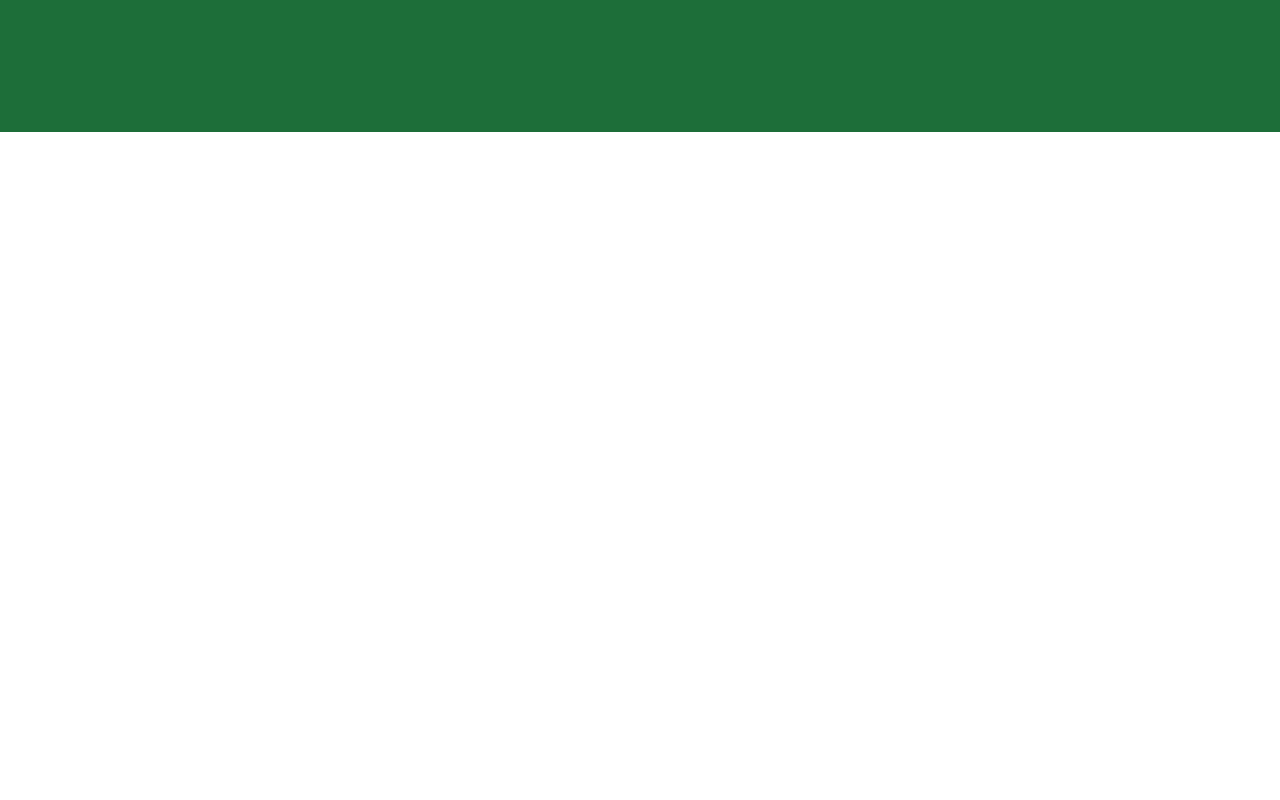
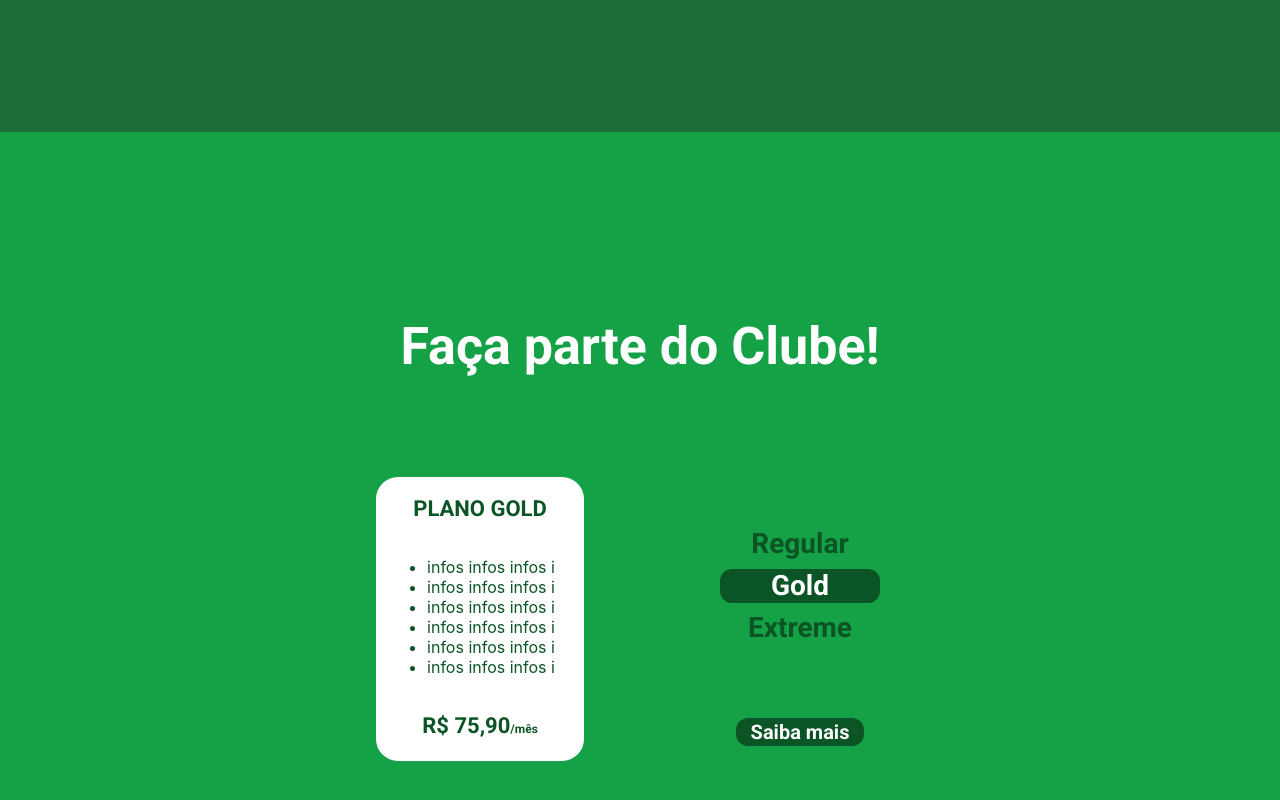
Before and after one commit to jjpdr/Frontend_TFG_cachaca, a React (Create React App) app: page / in a window 1280 px wide. Shown: the part 1468-2268 px from the top of the page. Before the commit the page ends 1600 px from the top, so only its background shows below. Built offline with nearby package versions, Linux system fonts and the light colour scheme; a web font is replaced by a local one.

Commit message:
feat: 🎸 page three added

```diff
--- a/src/components/Home/index.jsx
+++ b/src/components/Home/index.jsx
@@ -26,6 +26,39 @@ export default function Home() {
                     </div>
                 </div>
             </div>
+            <div className="page no-three">
+                <div className="content">
+                    <h1>Faça parte do Clube!</h1>
+                    <div className="plans">
+                        <div>
+                            <div className="plan">
+                                <h2>PLANO GOLD</h2>
+                                <ul>
+                                    <li>infos infos infos i</li>
+                                    <li>infos infos infos i</li>
+                                    <li>infos infos infos i</li>
+                                    <li>infos infos infos i</li>
+                                    <li>infos infos infos i</li>
+                                    <li>infos infos infos i</li>
+                                </ul>
+                                <h2>R$ 75,90<span>/mês</span></h2>
+                            </div>
+                        </div>
+                        <div>
+                            <div className="selection">
+                                <div className="plans-selection">
+                                    <button className="btn-plan">Regular</button>
+                                    <button className="btn-plan selected">Gold</button>
+                                    <button className="btn-plan">Extreme</button>
+                                </div>
+                                <div className="btn-container">
+                                    <button>Saiba mais</button>
+                                </div>
+                            </div>
+                        </div>
+                    </div>
+                </div>
+            </div>
         </div>
     )
 }
--- a/src/components/Home/style.scss
+++ b/src/components/Home/style.scss
@@ -103,5 +103,147 @@
                 }
             }
         }
+
+        &.no-three {
+            display: flex;
+            align-items: center;
+            justify-content: center;
+            background-color: #15A146;
+
+            ;
+
+            .content {
+                display: flex;
+                flex-direction: column;
+                align-items: center;
+
+                margin-top: 100px;
+                width: 50%;
+                height: 75%;
+
+                h1 {
+                    font-style: normal;
+                    font-weight: bold;
+                    color: #FFFFFF;
+
+                    font-family: Roboto;
+
+                    margin-bottom: 100px;
+                    font-size: 52px;
+                    line-height: 60px;
+                }
+
+                .plans {
+                    display: flex;
+                    flex-direction: row;
+
+                    width: 100%;
+
+                    div {
+                        display: flex;
+                        flex-direction: column;
+                        align-items: center;
+                        justify-content: center;
+
+                        width: 100%;
+
+                        .plan {
+                            background-color: #fff;
+                            border: none;
+
+                            width: 65%;
+                            border-radius: 22px;
+
+                            h2 {
+                                font-style: normal;
+                                font-weight: bold;
+                                color: #0B5425;
+
+                                font-family: Roboto;
+
+                                font-size: 22px;
+                                line-height: 28px;
+
+                                span {
+                                    font-size: 12px;
+                                }
+                            }
+
+                            ul {
+                                color: #0B5425;
+
+                                margin-left: -18px;
+                            }
+                        }
+
+                        .selection {
+                            display: flex;
+                            height: 100%;
+
+                            .plans-selection {
+                                height: 80%;
+
+                                .btn-plan {
+                                    cursor: pointer;
+                                    font-style: normal;
+                                    font-weight: bold;
+                                    color: #0B5425;
+                                    background-color: transparent;
+                                    border: none;
+
+                                    font-family: Roboto;
+
+                                    margin-bottom: 8px;
+                                    width: 50%;
+                                    font-size: 28px;
+                                    line-height: 32px;
+                                    transition: all 0.2s;
+
+                                    &:hover {
+                                        background-color: #0e7231;
+                                        color: #fff;
+                                        border: none;
+
+                                        border-radius: 12px;
+                                    }
+
+                                    &.selected {
+                                        background-color: #0B5425;
+                                        color: #FFFFFF;
+
+                                        border-radius: 12px;
+                                    }
+                                }
+                            }
+
+                            .btn-container {
+                                height: 20%;
+
+                                button {
+                                    width: 40%;
+                                    cursor: pointer;
+                                    font-style: normal;
+                                    font-weight: bold;
+                                    background-color: #0B5425;
+                                    color: #fff;
+                                    border: none;
+
+                                    font-family: Roboto;
+
+                                    border-radius: 12px;
+                                    font-size: 20px;
+                                    line-height: 26px;
+                                    transition: all 0.2s;
+
+                                    &:hover {
+                                        background-color: #0e7231;
+                                    }
+                                }
+                            }
+                        }
+                    }
+                }
+            }
+        }
     }
 }
```
